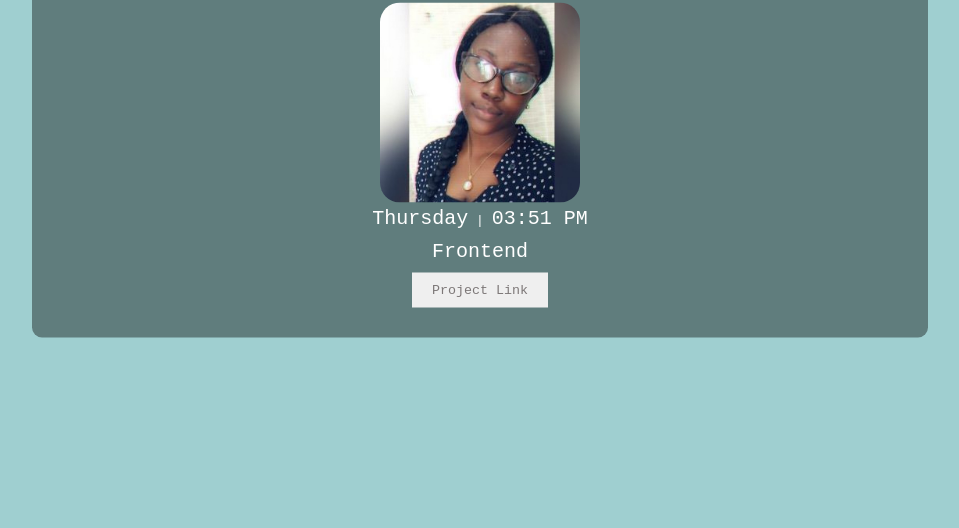
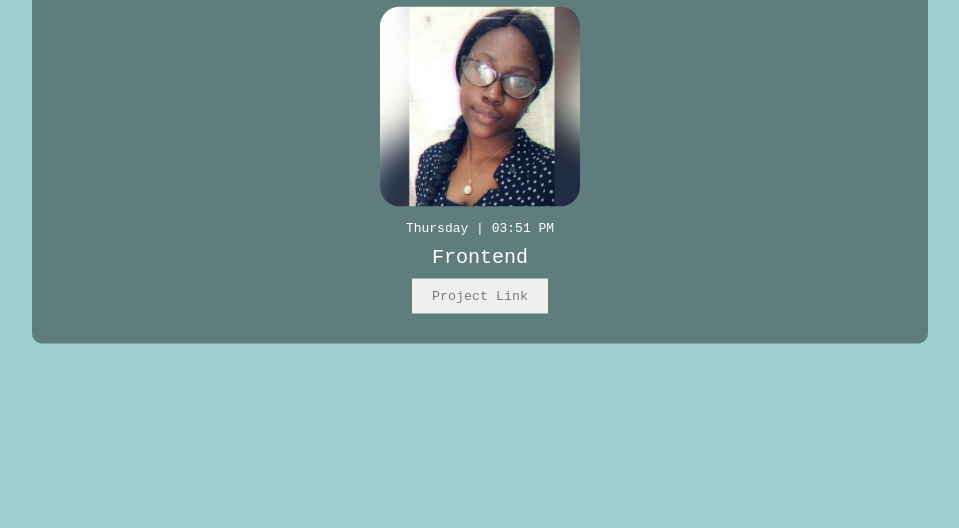
Before and after one commit to justfumz/EstherGbagbeolu-Stage1, a plain HTML site: page index.html in a window 1280 px wide. Shown: the part 272-800 px from the top of the page, without its empty margins (160-1119 px from the left). Drawn offline with Linux system fonts and the light colour scheme.

Commit message:
quick fix

```diff
--- a/index.html
+++ b/index.html
@@ -20,11 +20,8 @@
         data-testid="slackDisplayImage"
       />
       <p>
-        <span
-          class="current-day pStyle"
-          data-testid="currentDayOfTheWeek"
-        ></span>
-        | <span class="current-time pStyle" data-testid="currentUTCTime"></span>
+        <span class="current-day" data-testid="currentDayOfTheWeek"></span>
+        | <span class="current-time" data-testid="currentUTCTime"></span>
       </p>
       <p class="pStyle" data-testid="myTrack">Frontend</p>
       <button>
--- a/style.css
+++ b/style.css
@@ -32,6 +32,7 @@ h1 {
 img {
   width: 200px;
   border-radius: 10%;
+  margin: 10px 0;
 }
 .pStyle {
   font-size: 20px;
```
